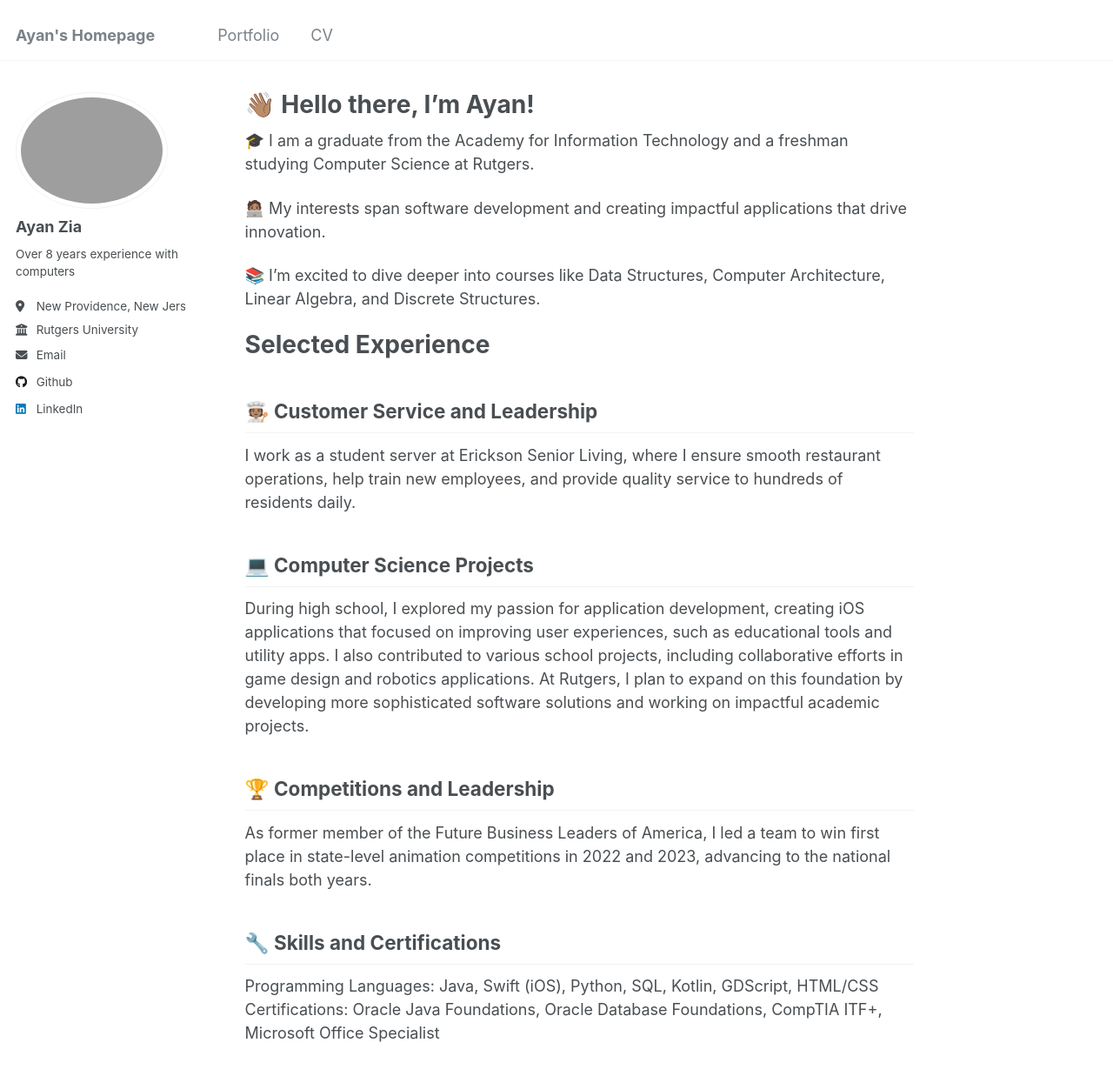
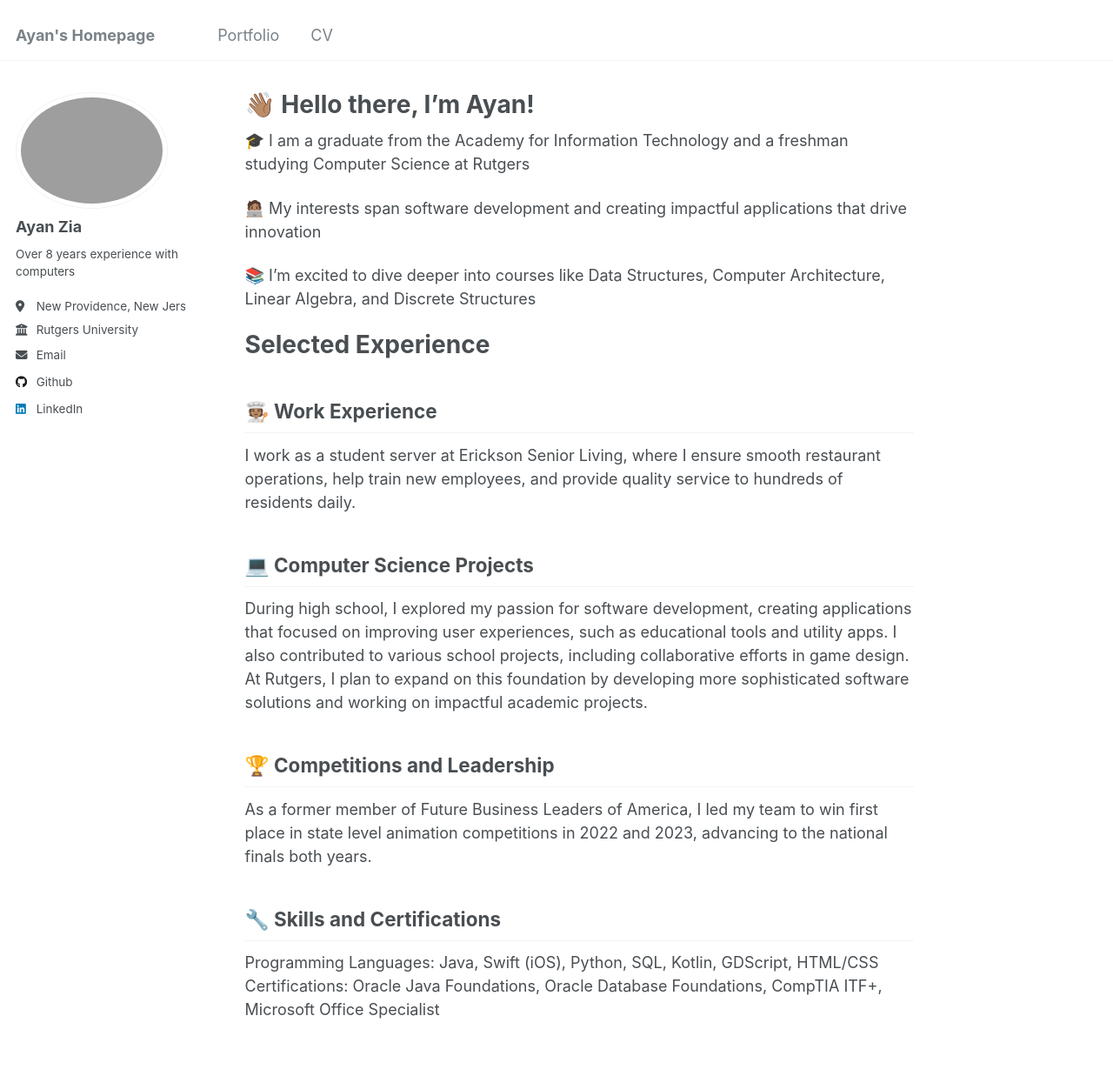
Before and after one commit to ayanz23/ayanz23.github.io, a Jekyll site: the page built from _pages/about.md, in a window 1280 px wide and 1400 px high. Shown: the top 1237 px of the window at 87% size. Built offline with Jekyll 4.4.1, drawn with Linux system fonts in a browser that asks for light colours.

Commit message:
commit 18

```diff
--- a/_pages/about.md
+++ b/_pages/about.md
@@ -7,22 +7,22 @@ redirect_from:
   - /about.html
 ---
 
-🎓 I am a graduate from the Academy for Information Technology and a freshman studying Computer Science at Rutgers.
+🎓 I am a graduate from the Academy for Information Technology and a freshman studying Computer Science at Rutgers
 
-🧑🏽‍💻 My interests span software development and creating impactful applications that drive innovation.
+🧑🏽‍💻 My interests span software development and creating impactful applications that drive innovation
 
-📚 I’m excited to dive deeper into courses like Data Structures, Computer Architecture, Linear Algebra, and Discrete Structures.
+📚 I’m excited to dive deeper into courses like Data Structures, Computer Architecture, Linear Algebra, and Discrete Structures
 
 # Selected Experience
 
-## 🧑🏽‍🍳 Customer Service and Leadership
+## 🧑🏽‍🍳 Work Experience
 I work as a student server at Erickson Senior Living, where I ensure smooth restaurant operations, help train new employees, and provide quality service to hundreds of residents daily.
 
 ## 💻 Computer Science Projects
-During high school, I explored my passion for application development, creating iOS applications that focused on improving user experiences, such as educational tools and utility apps. I also contributed to various school projects, including collaborative efforts in game design and robotics applications. At Rutgers, I plan to expand on this foundation by developing more sophisticated software solutions and working on impactful academic projects.
+During high school, I explored my passion for software development, creating applications that focused on improving user experiences, such as educational tools and utility apps. I also contributed to various school projects, including collaborative efforts in game design. At Rutgers, I plan to expand on this foundation by developing more sophisticated software solutions and working on impactful academic projects.
 
 ## 🏆 Competitions and Leadership
-As former member of the Future Business Leaders of America, I led a team to win first place in state-level animation competitions in 2022 and 2023, advancing to the national finals both years.
+As a former member of Future Business Leaders of America, I led my team to win first place in state level animation competitions in 2022 and 2023, advancing to the national finals both years.
 
 ## 🔧 Skills and Certifications
 Programming Languages: Java, Swift (iOS), Python, SQL, Kotlin, GDScript, HTML/CSS
--- a/_portfolio/daily-vocab-trainer.html
+++ b/_portfolio/daily-vocab-trainer.html
@@ -1,6 +1,6 @@
 ---
 title: "Daily Vocabulary Trainer"
-excerpt: "A comprehensive flashcard-based vocabulary learning app built with Swift that helps users master new words through quizzes and spelling exercises<br/><img src='/images/vocabAppImage.png'>"
+excerpt: "A flashcard based vocabulary learning app that helps users master new words through quizzes and spelling exercises<br/><img src='/images/vocabAppImage.png'>"
 collection: portfolio
 ---
 
@@ -12,6 +12,6 @@ collection: portfolio
 
 <br>
 
-Daily Vocabulary Trainer is an iOS application designed to make vocabulary learning engaging and effective. Through an intuitive flashcard interface, users can save bookmarks, test their knowledge through multiple quiz formats, and practice spelling.
+Daily Vocabulary Trainer is an iOS application designed to make vocabulary learning engaging and effective. Through an intuitive flashcard interface, users can bookmark words, test their knowledge through multiple quiz formats, and practice spelling.
 
-The development process focused on creating a smooth user experience and immediate feedback on user responses. Core Data was used for local storage of bookmarks and user progress tracking, while AVFoundation handles text-to-speech functionality for pronunciation practice.
+The development process focused on creating a smooth user experience and immediate feedback on user responses. Core Data was used for local storage of bookmarks and user score progress tracking, while AVFoundation handles text-to-speech functionality for spelling and pronounciation practice.
--- a/_portfolio/fbla.html
+++ b/_portfolio/fbla.html
@@ -6,6 +6,8 @@ collection: portfolio
 
 <b>Achievement Highlights:</b>
 Two-time State Champion (2022, 2023), Two-time National Finalist
+
+<br>
 
 <iframe width="560" height="315" src="https://www.youtube.com/embed/BXmoPWh5tCE?si=1NXIvcg0ZU_aWlxi" title="YouTube video player" frameborder="0" allow="accelerometer; autoplay; clipboard-write; encrypted-media; gyroscope; picture-in-picture; web-share" referrerpolicy="strict-origin-when-cross-origin" allowfullscreen></iframe>
 
@@ -19,8 +21,8 @@ Two-time State Champion (2022, 2023), Two-time National Finalist
 
 As a former member of Future Business Leaders of America (FBLA), I demonstrated strong leadership and technical skills through competitive success at both state and national levels.
 
-I led a three-person team in the digital animation competition category, where we conceptualized, created, and presented complex animations for business scenarios. Our team's success was built on a foundation of creative problem-solving, technical expertise in animation software, and professional presentation skills.
+I led a three person team in the digital animation competition category, where we conceptualized, created, and presented complex digital animations for business scenarios. Our team's success was built on a foundation of creative problem solving, technical expertise in animation software, and professional presentation skills.
 
 The competition process involved developing original animated content, followed by delivering comprehensive presentations to panels of industry judges. Our work earned first place at the state level in both 2022 and 2023, advancing us to national finals where we competed against top teams from across the country.
 
-This experience enhanced my abilities in project management, team leadership, public speaking, and demonstrated my capacity to excel in high-pressure competitive environments while maintaining professional standards.
+This experience enhanced my abilities in project management, team leadership, public speaking.
--- a/_portfolio/monkey-jump.html
+++ b/_portfolio/monkey-jump.html
@@ -14,9 +14,9 @@ collection: portfolio
 
 Monkey Jump is an entertaining endless runner game inspired by Chrome's dinosaur game but with unique twists and enhanced gameplay mechanics.
 
-Developed using the Godot game engine, the game features procedurally generated obstacles, smooth physics-based movements, and progressive difficulty scaling. The development process involved creating precise collision detection systems. Special attention was paid to game feel through careful tweaking of jump mechanics and obstacle timing.
+Developed using the Godot game engine, the game features procedurally generated obstacles, smooth movements, and progressive difficulty scaling. The development process involved creating precise collision detection systems. Special attention was paid to game feel through careful tweaking of jump mechanics and obstacle timing.
 
-The project showcased the capabilities of GDScript for game logic implementation and Godot's built-in physics engine for realistic movement patterns.
+The project showcased the capabilities of GDScript for game logic implementation and Godot's built in physics engine for realistic movement patterns.
 
 <br>
 
--- a/_portfolio/robotics-app.html
+++ b/_portfolio/robotics-app.html
@@ -14,7 +14,7 @@ collection: portfolio
 
 This Android application was developed to enhance the scouting process for robotics competitions, providing teams with a powerful tool for data collection and analysis.
 
-The app enables users to record and track other teams' capabilities, match performances, and technical specifications. Developed in Kotlin using Android Studio, the application features a robust local database for offline access to team data.
+The app enables users to track other teams' specifications. Developed in Kotlin using Android Studio, the application features a robust local database for offline access to team data.
 
 <br>
 
```
Also changed, not shown: other parts of _portfolio/robotics-app.html (+1 -1 lines), _portfolio/messenger.html (+8 -4 lines), 2 other files.
